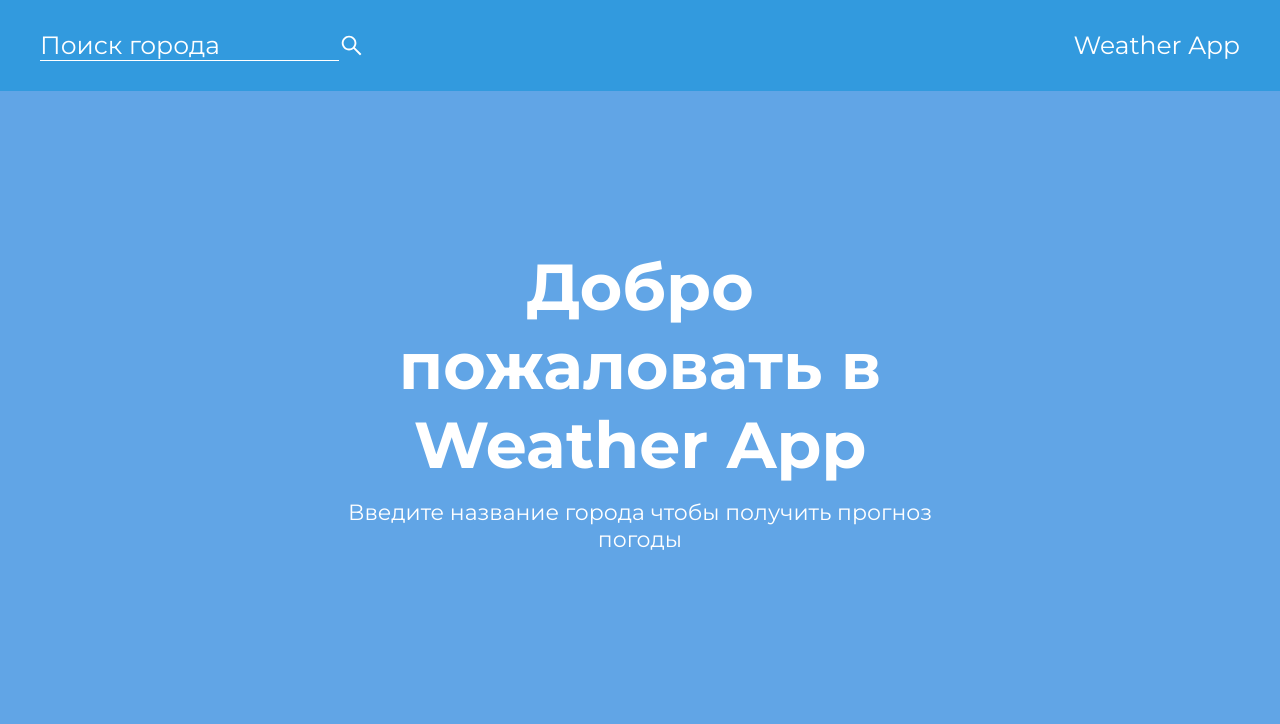
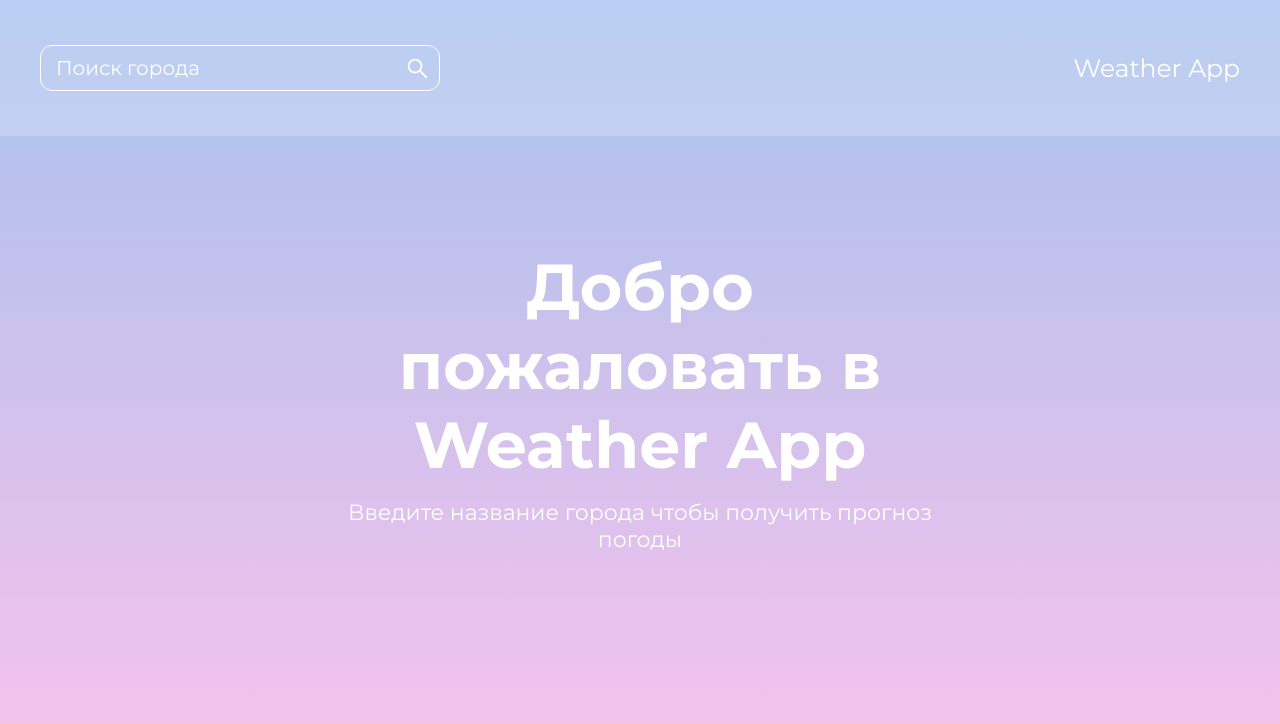
Before and after one commit to Eugene-Maikov/next.js-weather-app, a Next.js app: page / in a window 1280 px wide. Shown: the top 724 px of the page. Built offline with nearby package versions, Linux system fonts and the light colour scheme.

Commit message:
feat: add styles for header, today weather

```diff
--- a/app/component/Current.tsx
+++ b/app/component/Current.tsx
@@ -1,6 +1,6 @@
 "use client"
-import { getCurrentData } from "../utils/currentData";
-import { MdLocationOn } from "react-icons/md";
+import {getCurrentData} from "../utils/currentData";
+import {MdLocationOn} from "react-icons/md";
 import style from "@/app/styles/Home.module.scss";
 
 // Типы
@@ -20,37 +20,28 @@ interface CurrentProps {
   }
 }
 
-const Current: React.FC<{ data: any }> = ({ data }) => {
+const Current: React.FC<{ data: any }> = ({data}) => {
   const currentData = getCurrentData(); //Сегодняшняя дата
   const weatherIcon = data.current.condition.icon; //Иконка из API
   return (
     <div className={style.today}>
       <div>
+        <h1 className={style.today__title}>Сегодня</h1>
+        <p className={style.today__subtitle}>{currentData}</p>
+      </div>
+      {/* Температура */}
+      <div className={style.today__temperature}>
         <div>
-          <h1 className={style.today__title}>Сегодня</h1>
-          <p className={style.today__subtitle}>{currentData}</p>
+          <p className={style.today__weatherNumber}>{data.current.temp_c.toFixed()}°</p>
+          <p className={style.today__weatherText}>{data.current.condition.text}</p>
         </div>
         {/* Иконка */}
-        {weatherIcon && (
-          <div>
-            <img src={weatherIcon}
-              alt={data.current.condition.text}
-                 className={style.today__icon}
-            />
-          </div>
-        )}
-      </div>
-      {/* Температура */}
-      <div className={style.today__weather}>
-        <p className={style.today__weatherNumber}>
-          {data.current.temp_c.toFixed()} <span>°</span>
-        </p>
-        <span className={style.today__weatherText}>{data.current.condition.text}</span>
+        {weatherIcon && (<div><img src={weatherIcon} alt={data.current.condition.text} className={style.today__icon} /></div>)}
       </div>
       <div>
         <div className={style.today__location}>
-          <MdLocationOn className={style.today__locationIcon} />
-          <span className={style.today__locationText}>{data.location.name}, {data.location.region}</span>
+          <MdLocationOn className={style.today__locationIcon}/>
+          <p className={style.today__locationText}>{data.location.name}, {data.location.region}</p>
         </div>
       </div>
     </div>
--- a/app/page.tsx
+++ b/app/page.tsx
@@ -73,7 +73,7 @@ const Home = () => {
           </div>
         </div>
       </header>
-      <main className={style.main}>
+      <main>
         <div className={style.container}>
             {content}
         </div>
--- a/app/styles/Home.module.scss
+++ b/app/styles/Home.module.scss
@@ -5,28 +5,47 @@
 }
 
 .wrapper {
-  background: #61a5e6;
+  background-image: linear-gradient(to top, #fbc2eb 0%, #a6c1ee 100%);
   height: 100vh;
   position: relative;
 }
 
 .header {
-  background: var(--bg-header-color);
-  padding: 30px 0;
+  padding: 45px 0;
+  position: relative;
+  z-index: 0;
+
+  &:before {
+    content: '';
+    position: absolute;
+    width: 100%;
+    height: 100%;
+    top: 0;
+    left: 0;
+    background: var(--light-color);
+    opacity: .2;
+    z-index: -1;
+  }
 
   &__inner {
     display: flex;
     justify-content: space-between;
+    align-items: center;
   }
 
   &__form {
     display: flex;
     align-items: center;
+    width: 33.333%;
+    position: relative;
   }
 
   &__input {
-    font-size: 25px;
-    border-bottom: 1px solid var(--light-color);
+    font-size: 20px;
+    border: 1px solid var(--light-color);
+    padding: 10px 15px;
+    border-radius: 12px;
+    width: 100%;
 
     &::placeholder {
       color: var(--light-color);
@@ -38,6 +57,8 @@
     width: 25px;
     height: 25px;
     cursor: pointer;
+    position: absolute;
+    right: 10px;
 
     svg {
       width: 100%;
@@ -48,18 +69,6 @@
   &__logo {
     font-size: 25px;
   }
-}
-
-.text {
-  font-size: 25px;
-}
-
-.main {
-
-}
-
-.content {
-
 }
 
 .message {
@@ -91,18 +100,24 @@
     font-size: 22px;
   }
 
+  &__temperature{
+    display: flex;
+    align-items: center;
+    margin: 10px 0 15px 0;
+  }
+
+  &__weatherNumber {
+    font-size: 48px;
+    line-height: 1;
+  }
+
+  &__weatherText {
+    font-size: 20px;
+  }
+
   &__icon {
     width: 60px;
-  }
-
-  &__weather{
-
-  }
-  &__weatherNumber{
-    font-size: 35px;
-  }
-  &__weatherText{
-    font-size: 20px;
+    margin-right: 10px;
   }
 
   &__location {
```
